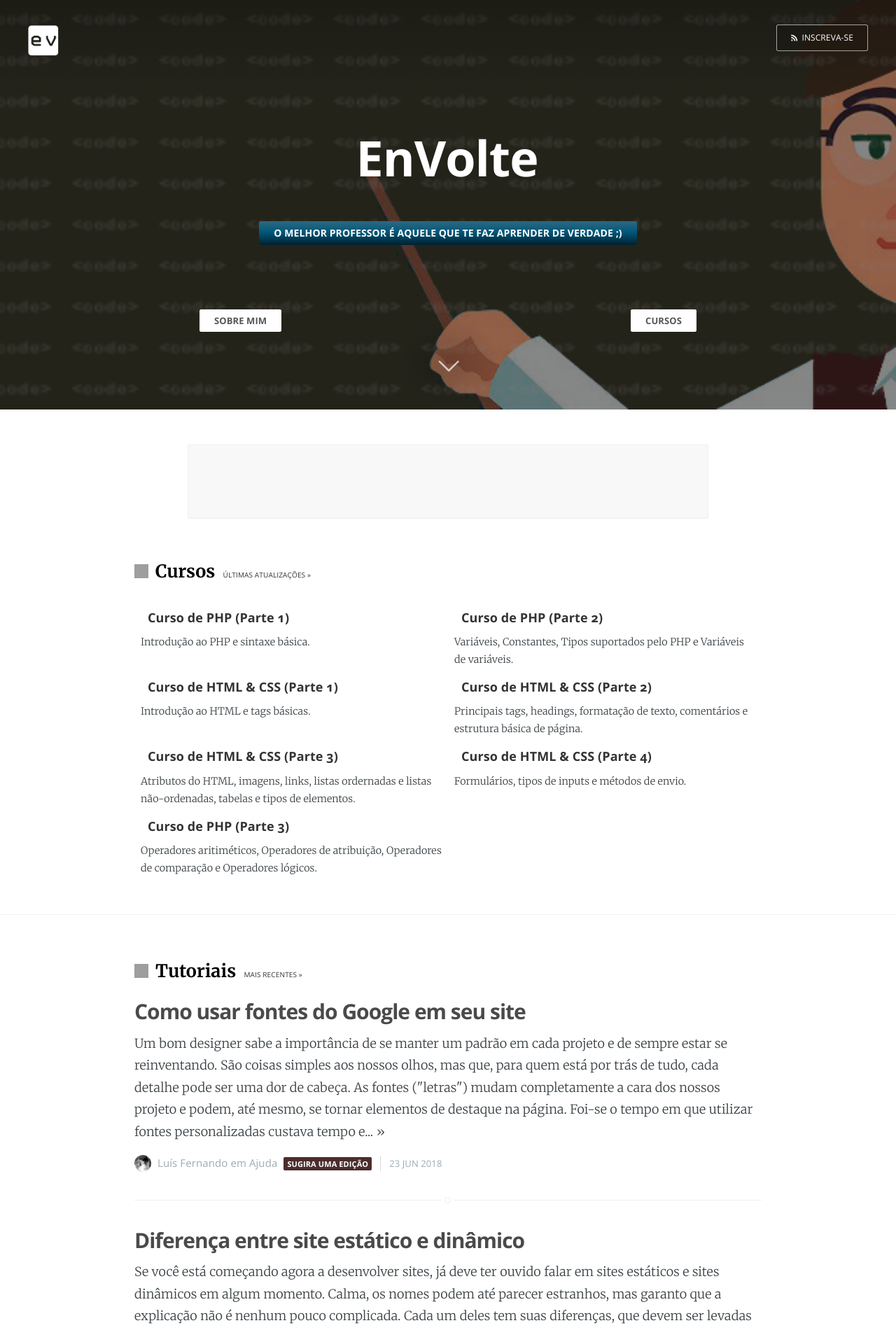
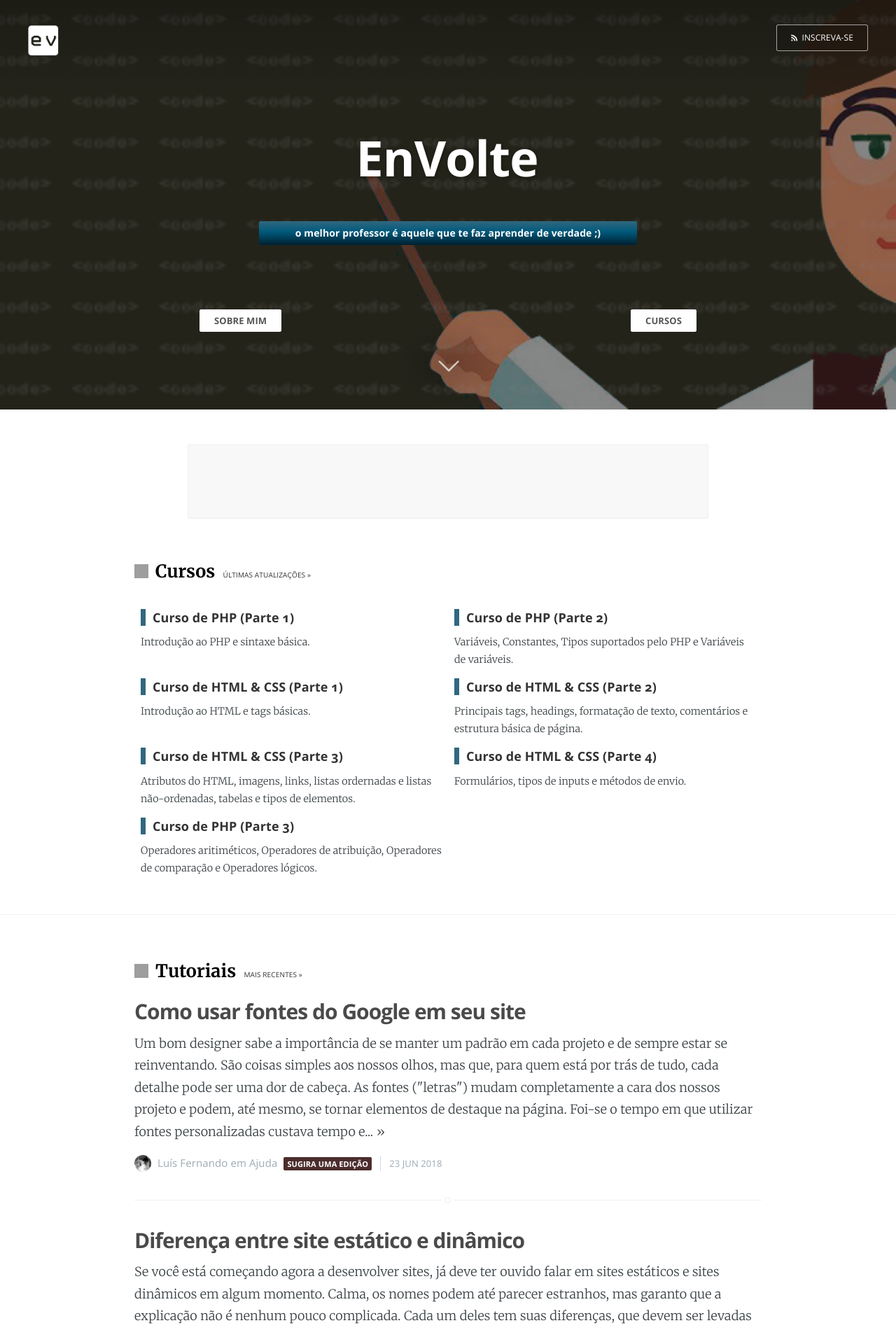
Before and after one commit to EnVolte/envolte.github.io, a Jekyll site: the page built from index.html, in a window 1280 px wide. Shown: the top 1900 px of the page at 70% size. Built offline with Jekyll 4.4.1, drawn with Linux system fonts in a browser that asks for light colours; the list of posts is cut into pages by our own code; grey boxes are pictures that could not be loaded.

Commit message:
Update screen.css

```diff
--- a/assets/css/screen.css
+++ b/assets/css/screen.css
@@ -667,7 +667,7 @@
     letter-spacing: -1px;
     font-weight: 700;
     font-family: "Open Sans", sans-serif;
-    color: #fff;
+    color: #fff; text-shadow: 1px 1px 5px rgba(0,0,0,0.3);
 }
 
 .page-description {
@@ -1800,7 +1800,7 @@
 background: -moz-linear-gradient(top, rgba(48,104,127,1) 0%, rgba(0,89,124,1) 44%, rgba(0,32,48,1) 100%); /* FF3.6-15 */
 background: -webkit-linear-gradient(top, rgba(48,104,127,1) 0%,rgba(0,89,124,1) 44%,rgba(0,32,48,1) 100%); /* Chrome10-25,Safari5.1-6 */
 background: linear-gradient(to bottom, rgba(48,104,127,1) 0%,rgba(0,89,124,1) 44%,rgba(0,32,48,1) 100%); /* W3C, IE10+, FF16+, Chrome26+, Opera12+, Safari7+ */
-filter: progid:DXImageTransform.Microsoft.gradient( startColorstr='#30687f', endColorstr='#002030',GradientType=0 ); /* IE6-9 */ border-radius: 2px; text-transform: uppercase; font-weight: bold; font-size: 14px; padding: 1px 0px 2px; overflow: hidden; margin-top: 50px;}
+filter: progid:DXImageTransform.Microsoft.gradient( startColorstr='#30687f', endColorstr='#002030',GradientType=0 ); /* IE6-9 */ border-radius: 2px; text-transform: uppercas; font-weight: bold; font-size: 14px; padding: 1px 0px 2px; overflow: hidden; margin-top: 50px;}
 
 
 footer#baixo {width: 100%; background: rgb(48,104,127); /* Old browsers */
@@ -1839,5 +1839,5 @@
 #alin {width: 100%; height: auto; display: inline-block; margin: 1rem auto 0; position: relative; z-index: 1;}
 ul#curso {float: left; width: 100%; margin: 0px 0px 0px -30px; position: relative; line-height: 1.4em;}
 ul#curso li {float: left; margin-left: 1%; margin-right: 1%; width: 48%; background: #; height: 85px; padding: 0; list-style: none; z-index: 9;}
-ul#curso li a {color: #333; border-left: 7px solid #rgb(48,104,127); padding-left: 10px; text-decoration: none; font-family: Open Sans; font-weight: bold;}
+ul#curso li a {color: #333; border-left: 7px solid #30687f; padding-left: 10px; text-decoration: none; font-family: Open Sans; font-weight: bold;}
 ul#curso li p {margin-top: 10px; font-size: 0.8em;}
```
